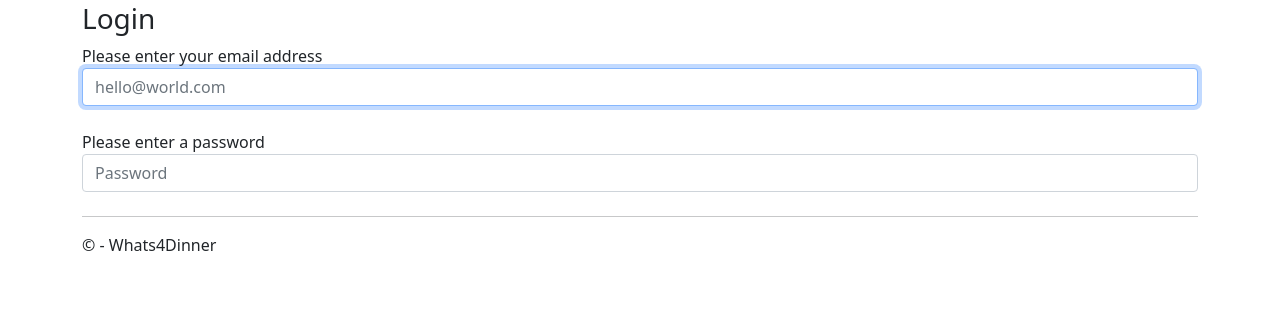
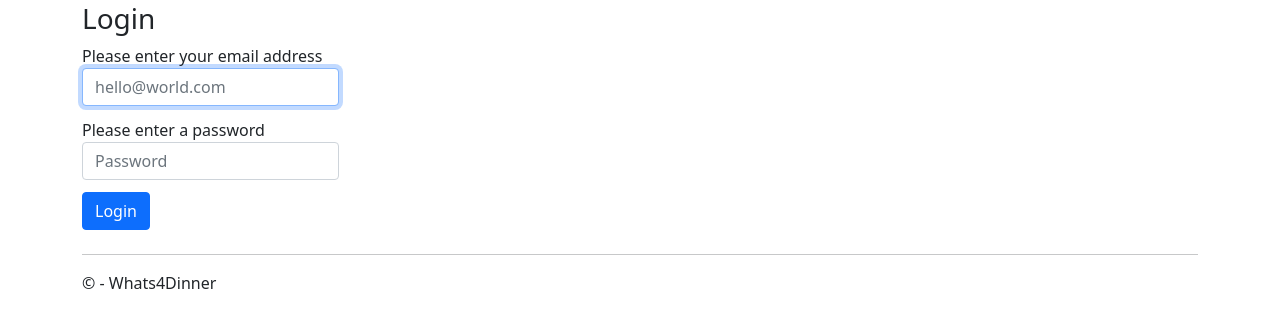
Before and after one commit to SchoeCR/Whats4Dinner, a Flask app: template Whats4Dinner/Whats4Dinner/templates/login.html in a window 1280 px wide. Shown: the part 44-372 px from the top of the page. Run offline with Flask 3, Linux system fonts and the light colour scheme; the template is opened without the code that fills it, so the values that code supplies are empty; parts of the project's set-up code (start-up, migrations or seed data) failed here and were passed over; some libraries are stand-ins or nearby versions.

Commit message:
Added login route to views.py

```diff
--- a/Whats4Dinner/Whats4Dinner/templates/login.html
+++ b/Whats4Dinner/Whats4Dinner/templates/login.html
@@ -12,14 +12,19 @@
 
 {% endif %}
 
-<form action="/login" method="post" class="row g-3">
-    <div class="mb-2">
+<form action="/login" method="post" class="row g-1">
+
+    <div class="justify-content-center mb-2">
         <label class="label-register">Please enter your email address</label>
-        <input autocomplete="off" autofocus class="form-control wx-auto mx-auto" name="email" placeholder="hello@world.com" type="email">
+        <input autocomplete="off" autofocus class="form-control w-auto" name="email" placeholder="hello@world.com" type="email">
     </div>
-    <div class="mb-2">
+
+    <div class="justify-content-center mb-2">
         <label class="label-register">Please enter a password</label>
-        <input class="form-control mx-auto" name="password" placeholder="Password" type="password">
+        <input class="form-control w-auto" name="password" placeholder="Password" type="password">
+    </div>
+    <div class="justify-content-center mb-2">
+        <button class="btn btn-primary" type="submit">Login</button>
     </div>
 </form>
 
```
Also changed, not shown: Whats4Dinner/Whats4Dinner/views.py (+46 -0 lines).
